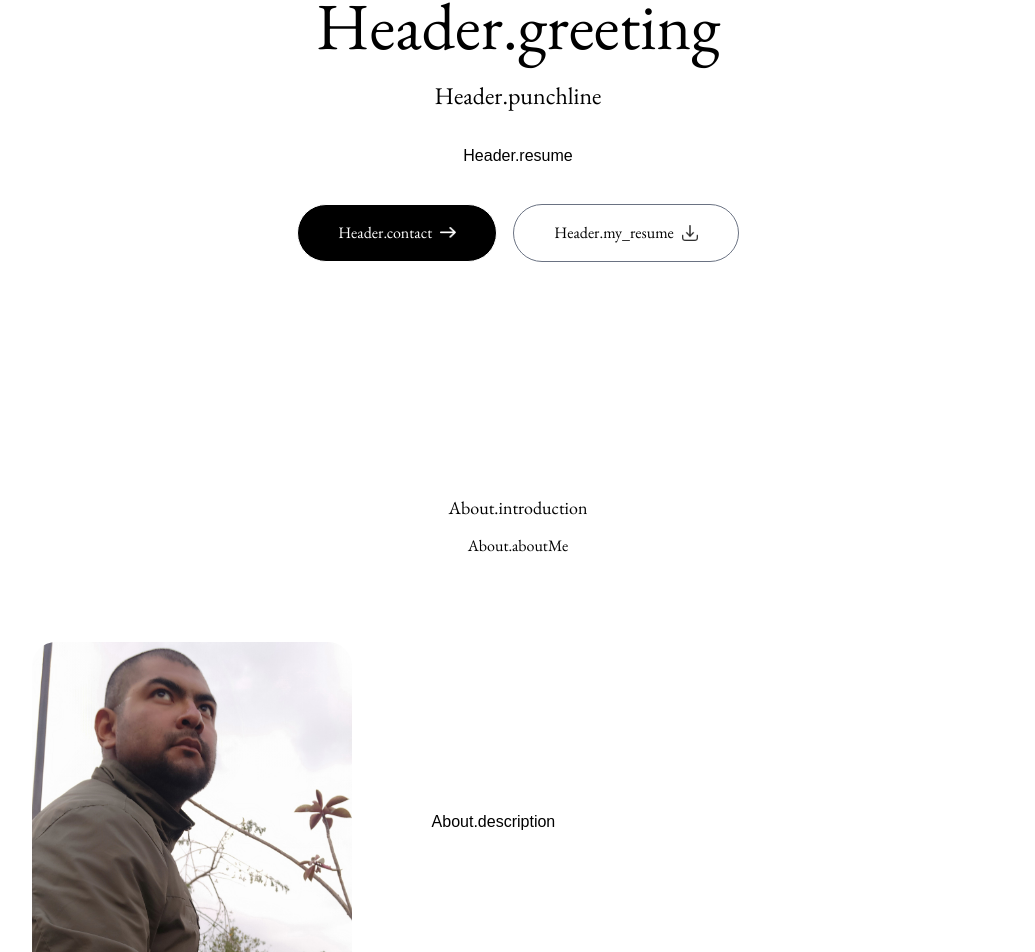
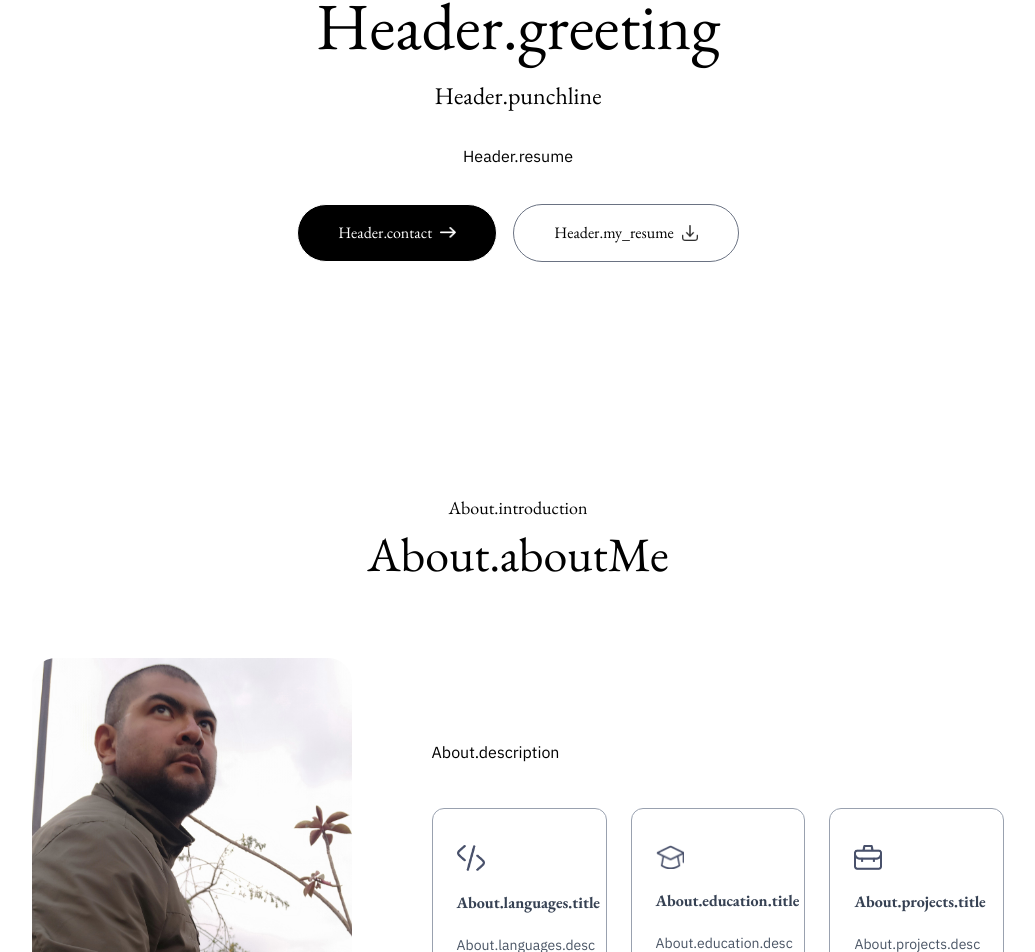
Before and after one commit to omarbramirez/omarbramirez-v3, a Next.js app: page /en in a window 1280 px wide. Shown: the part 346-1298 px from the top of the page, without its empty margins (122-1157 px from the left). Built offline with nearby package versions, Linux system fonts and the light colour scheme.

Commit message:
@theme corrected

```diff
--- a/messages/es.json
+++ b/messages/es.json
@@ -27,7 +27,7 @@
         },
         "education": {
             "title": "Educación",
-            "desc": "Licenciatura en Informática"
+            "desc": "Licenciatura en Lingüística"
         },
         "projects": {
             "title": "Proyectos",
--- a/package.json
+++ b/package.json
@@ -18,7 +18,7 @@
   },
   "devDependencies": {
     "@eslint/eslintrc": "^3",
-    "@tailwindcss/postcss": "^4",
+    "@tailwindcss/postcss": "^4.1.11",
     "@types/node": "^20",
     "@types/react": "^19",
     "@types/react-dom": "^19",
--- a/src/app/components/About.tsx
+++ b/src/app/components/About.tsx
@@ -8,20 +8,22 @@ const About = () => {
   return (
     <div id='about' className='w-full px-[12%] py-10 scroll-mt-20'>
       <h4 className='text-center mb-2 text-lg font-EB_Garamond'>{t('introduction')}</h4>
-      <h2 className='text-center text-5x1 font-EB_Garamond'>{t('aboutMe')}</h2>
+      <h2 className='text-center text-5xl font-EB_Garamond'>{t('aboutMe')}</h2>
       <div className='flex w-full flex-col lg:flex-row items-center gap-20 my-20'>
         <div className='w-64 sm:w-80 rounded-3xl max-w-none'>
             <Image src={assets.user_image} alt='user' className='w-full rounded-3xl'/>
         </div>
         <div className='flex-1'>
-            <p className='mb-10 max-w-2x1 font-IBM_Plex_Sans'>
+            <p className='mb-10 max-w-2xl font-IBM_Plex_Sans'>
                 {t('description')}
             </p>
 
-            <ul>
-                {infoList.map(({icon, iconDark, title, description}, index) => (
-                    <li>
-
+            <ul className='grid grid-cols-1 sm:grid-cols-3 gap-6 max-w-2xl'>
+                {infoList.map(({icon, iconDark, titleKey, descriptionKey}, index) => (
+                    <li key={index} className='border-[0.5px] border-gray-400 rounded-xl p-6 cursor-pointer hover:bg-lightHover hover:-translate-y-1 duration-500 hover:shadow-lg hover:shadow-black'>
+                      <Image src={icon} alt={t(titleKey)} className='w-7 mt-3'/>
+                      <h3 className='my-4 font-semibold text-gray-700 font-EB_Garamond'>{t(titleKey)}</h3>
+                      <p className='text-gray-600 text-sm font-IBM_Plex_Sans'>{t(descriptionKey)}</p>
                     </li>
                 ))
                 }
--- a/src/app/components/Header.tsx
+++ b/src/app/components/Header.tsx
@@ -6,7 +6,7 @@ import {assets} from '@/src/app/assets/assets'
 const Header = () => {
     const t = useTranslations('Header')
     return (
-        <div className='w-11/12 max-w-3x1 text-center mx-auto h-screen flex flex-col items-center justify-center gap-4'>
+        <div className='w-11/12 max-w-3xl text-center mx-auto h-screen flex flex-col items-center justify-center gap-4'>
             <div>
                 <Image src={assets.profile_img} alt='profile_img' className='rounded-full w-32' />
             </div>
@@ -16,7 +16,7 @@ const Header = () => {
                 <h3 className="flex items-end gap-2 text-xl md:text-2xl mb-3 font-EB_Garamond">
                     {t('punchline')}
                 </h3>
-                <p className='max-w-2x1 mx-auto font-IBM_Plex_Sans'>
+                <p className='max-w-2xl mx-auto font-IBM_Plex_Sans'>
                     {t('resume')}
                 </p>
                 <div className='flex flex-col sm:flex-row items-center gap-4 mt-4'>
--- a/src/app/globals.css
+++ b/src/app/globals.css
@@ -1,8 +1,9 @@
 @import "tailwindcss";
 
-body,p {
-  font-family: ibm, sans-serif;
+@theme {
+  --color-lightHover: #d1f7f3;
+  --color-darkHover: #2a004a;
+  --color-darkTheme: #11001F;
+  --font-IBM_Plex_Sans: "IBM Plex Sans", sans-serif;
+  --font-EB_Garamond: "EB Garamond", serif;
 }
-/* h1, h2, h3, blockquote, .section-title {
-  font-family: garamond, serif;
-} */
--- a/tailwind.config.mjs
+++ /dev/null
@@ -1,23 +0,0 @@
-// tailwind.config.js
-/** @type {import('tailwindcss').Config} */
-module.exports = {
-  content: [
-    "./app/**/*.{js,ts,jsx,tsx}",
-    "./pages/**/*.{js,ts,jsx,tsx}",
-    "./components/**/*.{js,ts,jsx,tsx}",
-  ],
-  theme: {
-    extend: {
-      colors: {
-        lightHover: '#fcf4ff',
-        darkHover: '#2a004a',
-        darkTheme: '#11001F'
-      },
-      fontFamily:{
-        IBM_Plex_Sans:['IBM Plex Sans', sans-serif],
-        EB_Garamond: ['EB Garamond', serif]
-      }
-    },
-  },
-  plugins: [],
-}
```
Also changed, not shown: 1 other file (tests, documents, lock files or other folders).
